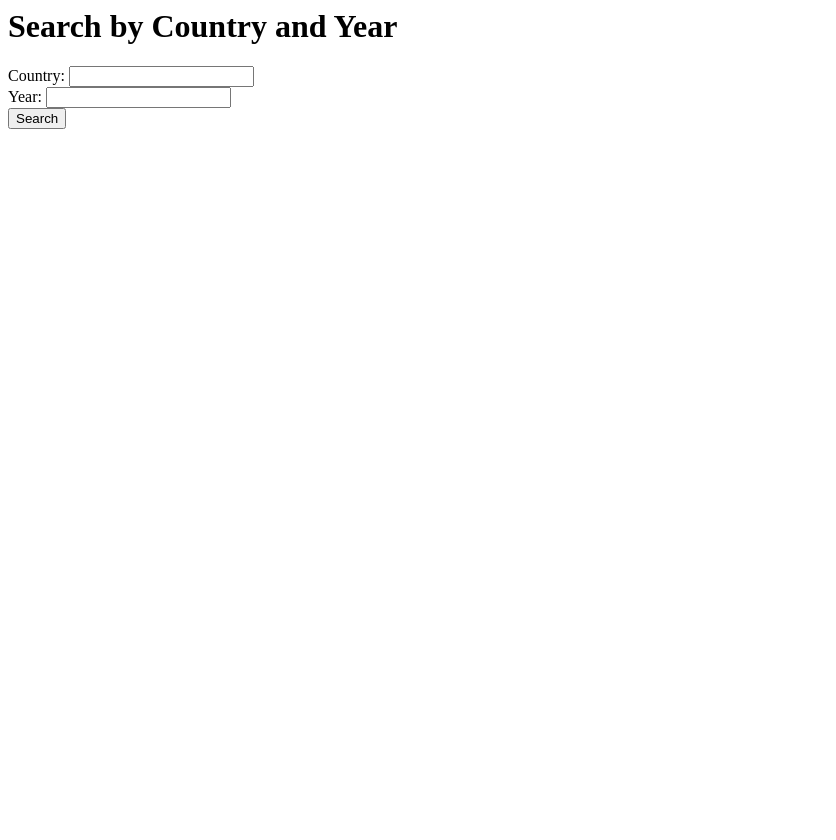
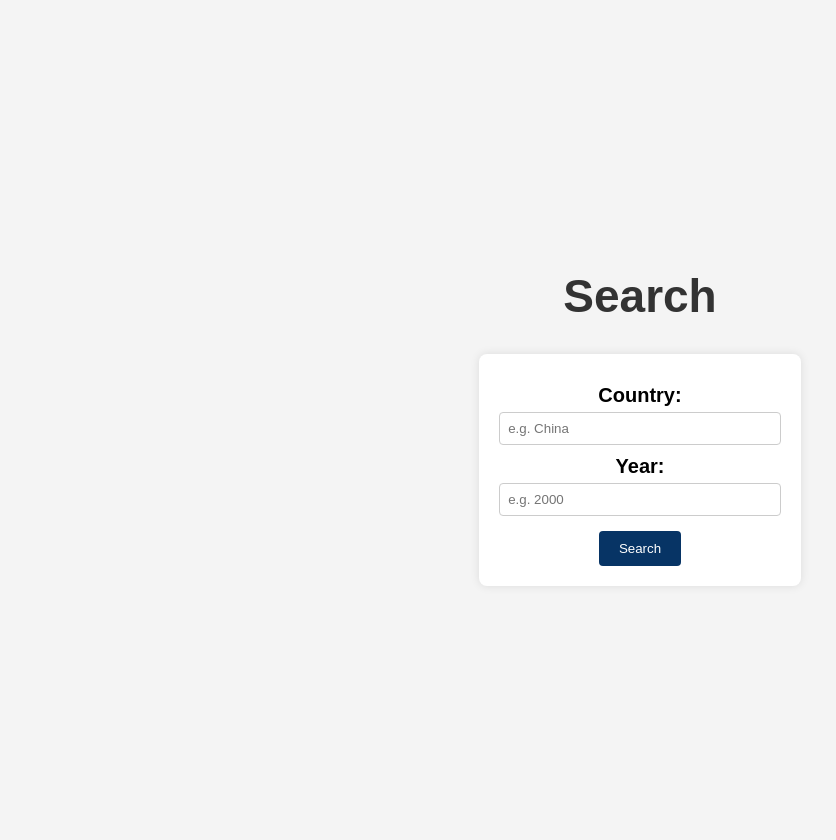
Before and after one commit to zizhuo-dou/Enterprise-Software-Development-pratical, a Django app: page /countries/search/ in a window 1280 px wide. Shown: the whole page, without its empty margins (0-836 px from the left). Before the commit the page ends 129 px from the top, so only its background shows below. Run offline with Django 5.2, Linux system fonts and the light colour scheme.

Commit message:
changed the user end view and working on showing bar graphs

```diff
--- a/countries/templates/countries/search_form.html
+++ b/countries/templates/countries/search_form.html
@@ -1,17 +1,100 @@
 <html>
-<head><title>Search Country Data</title></head>
+<head>
+    <title>Search Country Data</title>
+    <style>
+        body {
+            display: flex;
+            flex-direction: column;
+            align-items: center;
+            justify-content: center;
+            min-height: 100vh;
+            background-color: #f4f4f4;
+            font-family: Arial, sans-serif;
+            padding: 20px;
+            margin: 0;
+            text-align: center;
+        }
+
+        h1 {
+            text-align: center;
+            color: #333;
+            font-size: 46px
+        }
+
+        form {
+            background-color: #fff;
+            padding: 20px;
+            border-radius: 8px;
+            box-shadow: 0 0 10px rgba(0,0,0,0.1);
+            max-width: 400px;
+        }
+
+        label {
+            display: block;
+            margin-top: 10px;
+            font-weight: bold;
+            font-size: 20px;
+        }
+
+        input[type="text"],
+        input[type="number"] {
+            width: 100%;
+            padding: 8px;
+            margin-top: 5px;
+            border: 1px solid #ccc;
+            border-radius: 4px;
+        }
+
+        input[type="submit"] {
+            margin-top: 15px;
+            padding: 10px 20px;
+            background-color:rgb(7, 52, 101);
+            color: white;
+            border: none;
+            border-radius: 4px;
+            cursor: pointer;
+        }
+
+        input[type="submit"]:hover {
+            background-color:rgb(15, 91, 172);
+        }
+
+        .result {
+            margin-top: 30px;
+            background-color:rgb(162, 215, 162);
+            padding: 15px;
+            border: 1px solidrgb(51, 65, 51);
+            border-radius: 6px;
+            font-size: 16px;
+        }
+    </style>
+</head>
 <body>
-    <h1>Search by Country and Year</h1>
+    <h1>Search</h1>
     <form method="POST">
         {% csrf_token %}
-        Country: <input type="text" name="country"><br>
-        Year: <input type="number" name="year"><br>
+        <label for="country">Country:</label>
+        <input type="text" name="country" id="country" placeholder="e.g. China">
+
+        <label for="year">Year:</label>
+        <input type="number" name="year" id="year" placeholder="e.g. 2000">
+
         <input type="submit" value="Search">
     </form>
 
     {% if result %}
-        <h2>Result:</h2>
-        <p>{{ result }}</p>
+        {% if result.country %}
+            <div class="result">
+                <h2>Result:</h2>
+                <p>Country: {{ result.country }}</p>
+                <p>Year: {{ result.year }}</p>
+                <p>Population (mil): {{ result.population }}</p>
+                <p>Population Affected by Pollution (mil): {{ result.pollution_affected }}</p>
+            </div>
+        {% else %}
+            <p>{{ result }}</p>
+        {% endif %}
     {% endif %}
+
 </body>
 </html>
--- a/countries/views.py
+++ b/countries/views.py
@@ -16,7 +16,12 @@ def search_country_year(request):
 
         try:
             data = CountryData.objects.get(country=country, year=year)
-            result = f"Country: {data.country}\n Year: {data.year}\n Population(mil): {data.population_mil}\n Population Affected by Pollution(mil): {data.pollution_affected_mil}"
+            result = {
+                'country': data.country,
+                'year': data.year,
+                'population': data.population_mil,
+                'pollution_affected': data.pollution_affected_mil
+            }
         except CountryData.DoesNotExist:
             result = "No data found for that country and year."
 
```
